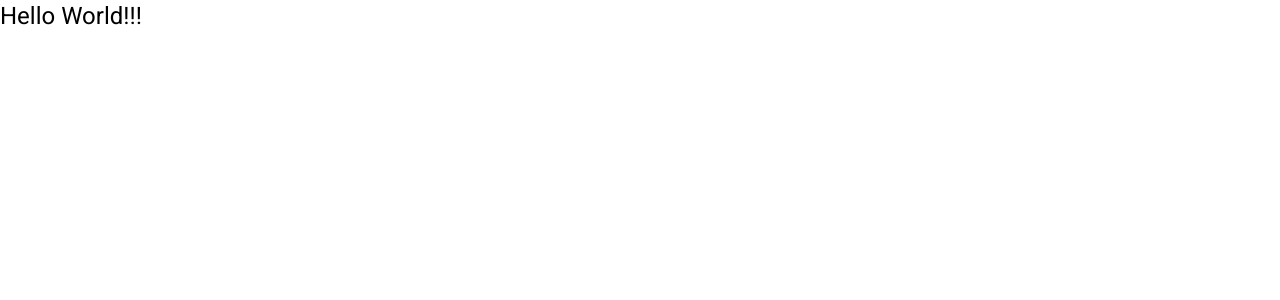
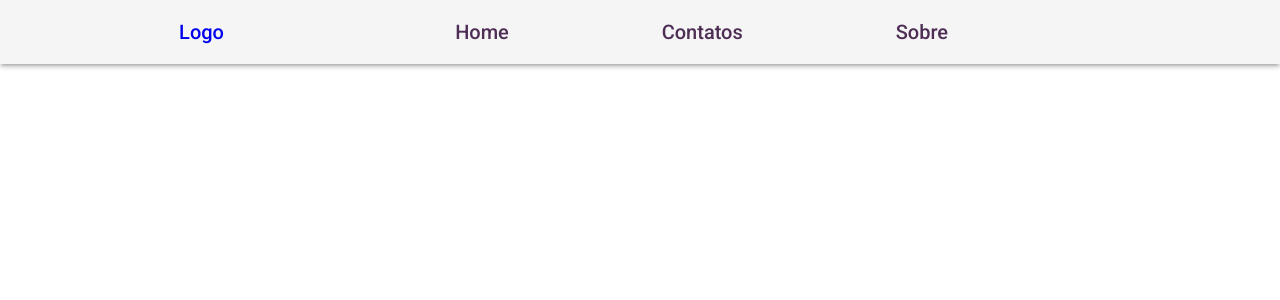
Before and after one commit to Wevertondiogo/wp-base, an Angular app in the folder frontend/: page / in a window 1280 px wide. Shown: the top 300 px of the page. Built offline with nearby package versions, Linux system fonts and the light colour scheme.

Commit message:
testing navbar

```diff
--- a/frontend/src/app/app.component.html
+++ b/frontend/src/app/app.component.html
@@ -1 +1 @@
-<h1> {{hello}} </h1>
+<app-nav-menu></app-nav-menu>
--- a/frontend/src/app/app.component.ts
+++ b/frontend/src/app/app.component.ts
@@ -7,5 +7,4 @@ import { Component } from '@angular/core';
 })
 export class AppComponent {
   title = 'frontend';
-  hello = 'Hello World!!!';
 }
--- /dev/null
+++ b/frontend/src/app/nav-menu/nav-menu.component.html
@@ -0,0 +1,16 @@
+<mat-toolbar class="header mat-elevation-z3">
+    <nav class="navbar">
+        <a href="#" class="navbar-brand">Logo</a>
+        <ul class="navbar-list">
+            <li class="navbar-item">
+                <a href="#" class="navbar-link">Home</a>
+            </li>
+            <li class="navbar-item">
+                <a href="#" class="navbar-link">Contatos</a>
+            </li>
+            <li class="navbar-item">
+                <a href="#" class="navbar-link">Sobre</a>
+            </li>
+        </ul>
+    </nav>
+</mat-toolbar>
--- /dev/null
+++ b/frontend/src/app/nav-menu/nav-menu.component.scss
@@ -0,0 +1,27 @@
+.header {
+  display: flex;
+  justify-content: center;
+  .navbar {
+    display: flex;
+    justify-content: space-evenly;
+    align-items: center;
+
+    width: 80%;
+    a {
+      text-decoration: none;
+    }
+    .navbar-brand {
+    }
+    &-list {
+      display: flex;
+      justify-content: space-evenly;
+      width: 80%;
+      .navbar-item {
+        list-style: none;
+        .navbar-link {
+          color: #4e2e55;
+        }
+      }
+    }
+  }
+}
--- /dev/null
+++ b/frontend/src/app/nav-menu/nav-menu.component.ts
@@ -0,0 +1,15 @@
+import { Component, OnInit } from '@angular/core';
+
+@Component({
+  selector: 'app-nav-menu',
+  templateUrl: './nav-menu.component.html',
+  styleUrls: ['./nav-menu.component.scss']
+})
+export class NavMenuComponent implements OnInit {
+
+  constructor() { }
+
+  ngOnInit(): void {
+  }
+
+}
--- a/frontend/src/styles.scss
+++ b/frontend/src/styles.scss
@@ -1,4 +1,11 @@
 /* You can add global styles to this file, and also import other style files */
-
-html, body { height: 100%; }
-body { margin: 0; font-family: Roboto, "Helvetica Neue", sans-serif; }
+$DentalColor: #6071e5;
+$navColor: #4e2e55;
+html,
+body {
+  height: 100%;
+}
+body {
+  margin: 0;
+  font-family: Roboto, "Helvetica Neue", sans-serif;
+}
```
Also changed, not shown: frontend/src/app/app.module.ts (+7 -6 lines), frontend/src/app/nav-menu/nav-menu.module.ts (added, +14 -0 lines), 1 other file (tests, documents, lock files or other folders).
